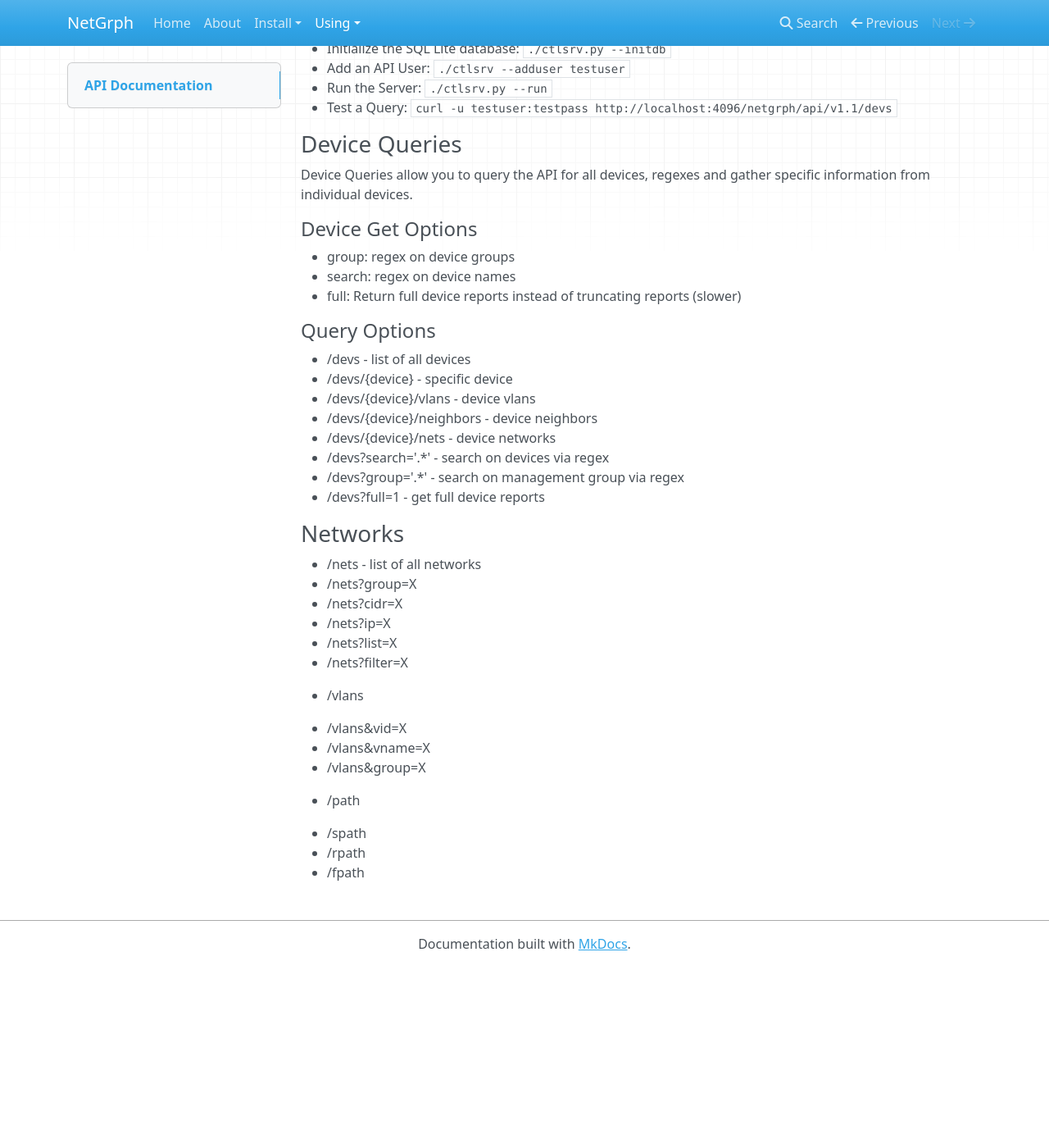
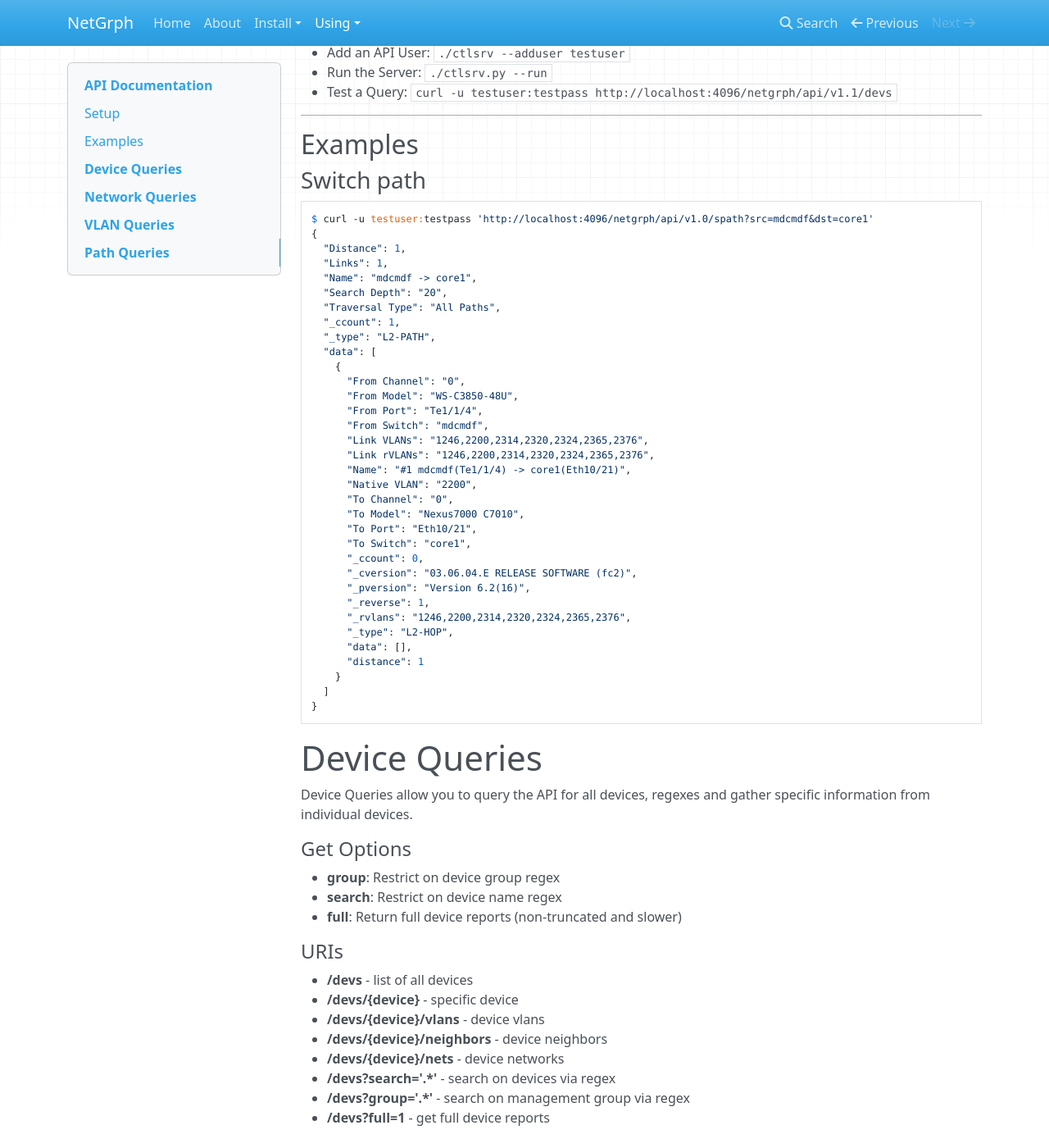
Before and after one commit to yantisj/netgrph, an MkDocs documentation site: the page built from docs/API.md, in a window 1280 px wide and 1400 px high, scrolled down 265 px. Shown: the whole window at 82% size. Built offline with MkDocs 1.6.1, drawn with Linux system fonts in a browser that asks for light colours; nearby versions of some CDN libraries; old or Windows-style settings are respelled for this version of MkDocs; before the commit the page ends 1444 px from its top, so only the background shows below that; some of the changed text lies outside the part shown.

Commit message:
API VLANs and Paths Complete

````diff
--- a/docs/API.md
+++ b/docs/API.md
@@ -12,46 +11,123 @@
 * Run the Server: ```./ctlsrv.py --run```
 * Test a Query: ```curl -u testuser:testpass http://localhost:4096/netgrph/api/v1.1/devs```
 
+___
 
-### Device Queries
+## Examples
+
+### Switch path
+
+```
+$ curl -u testuser:testpass 'http://localhost:4096/netgrph/api/v1.0/spath?src=mdcmdf&dst=core1'
+{
+  "Distance": 1,
+  "Links": 1,
+  "Name": "mdcmdf -> core1",
+  "Search Depth": "20",
+  "Traversal Type": "All Paths",
+  "_ccount": 1,
+  "_type": "L2-PATH",
+  "data": [
+    {
+      "From Channel": "0",
+      "From Model": "WS-C3850-48U",
+      "From Port": "Te1/1/4",
+      "From Switch": "mdcmdf",
+      "Link VLANs": "1246,2200,2314,2320,2324,2365,2376",
+      "Link rVLANs": "1246,2200,2314,2320,2324,2365,2376",
+      "Name": "#1 mdcmdf(Te1/1/4) -> core1(Eth10/21)",
+      "Native VLAN": "2200",
+      "To Channel": "0",
+      "To Model": "Nexus7000 C7010",
+      "To Port": "Eth10/21",
+      "To Switch": "core1",
+      "_ccount": 0,
+      "_cversion": "03.06.04.E RELEASE SOFTWARE (fc2)",
+      "_pversion": "Version 6.2(16)",
+      "_reverse": 1,
+      "_rvlans": "1246,2200,2314,2320,2324,2365,2376",
+      "_type": "L2-HOP",
+      "data": [],
+      "distance": 1
+    }
+  ]
+}
+```
+
+# Device Queries
 
 Device Queries allow you to query the API for all devices, regexes and gather
 specific information from individual devices.
 
-#### Device Get Options
+#### Get Options
 
-* group: regex on device groups
-* search: regex on device names
-* full: Return full device reports instead of truncating reports (slower)
+* __group__: Restrict on device group regex
+* __search__: Restrict on device name regex
+* __full__: Return full device reports (non-truncated and slower)
 
-#### Query Options
+#### URIs
 
-* /devs - list of all devices
-* /devs/{device} - specific device
-* /devs/{device}/vlans - device vlans
-* /devs/{device}/neighbors - device neighbors
-* /devs/{device}/nets - device networks
-* /devs?search='.*' - search on devices via regex
-* /devs?group='.*' - search on management group via regex
-* /devs?full=1 - get full device reports
+* __/devs__ - list of all devices
+* __/devs/{device}__ - specific device
+* __/devs/{device}/vlans__ - device vlans
+* __/devs/{device}/neighbors__ - device neighbors
+* __/devs/{device}/nets__ - device networks
+* __/devs?search='.*'__ - search on devices via regex
+* __/devs?group='.*'__ - search on management group via regex
+* __/devs?full=1__ - get full device reports
 
-### Networks
+# Network Queries
 
-* /nets - list of all networks
-* /nets?group=X
-* /nets?cidr=X
-* /nets?ip=X
-* /nets?list=X
-* /nets?filter=X
+Network Queries allow you to query for networks based on CIDRs, VRF, Role and
+Group filters.
+
+#### GET Options
+
+* __group__: Restrict on device group regex
+* __cidr__: Restrict on device name regex
+* __filter__: Filter via NetGrph vrf:role syntax
+* __ip__: Find most specific CIDR for IP
+
+#### URIs
+* __/nets__ - List of all networks
+* __/nets?group=X__ - List of all networks in a management group
+* __/nets?cidr=X__ - List of all networks found in a CIDR
+* __/nets?ip=X__ - Most Specific CIDR Match
+
+# VLAN Queries
+
+VLAN Queries return lists of all VLANs, specific VLAN trees and VLANs for groups
+
+#### GET Options
+* __group__: VLANs in a Management Group
+* __vid__: VLAN ID
+* __vname__: MGMT-VID Format
+* __range__: VLAN Range eg. 1-1005
+
+#### URIs
+
+* /vlans
+* /vlans?vid=X
+* /vlans?vname=X
+* /vlans?group=X
 
 
-* /vlans
-* /vlans&vid=X
-* /vlans&vname=X
-* /vlans&group=X
+# Path Queries
 
+Path queries allow you to do L2-L4 traversals between any two points on the network.
 
-* /path
-* /spath
-* /rpath
-* /fpath
+#### GET Options
+
+* __src__(required): Source of Path Query (regex support on switch paths)
+* __dst__(required): Destination of Path Query
+* __onepath__(set True): Only show one path, no ECMP
+* __depth__: Depth of Graph Search (default 20)
+* __vrf__: VRF for Routed Queries
+
+Note: src and dst support regexes on switch paths
+
+#### URIs
+* /path?src=[ip]&dst=[ip] - Universal L2-L4 Path Query
+* /spath?src=[switch]&dst[switch.*] - Switch paths using a regex
+* /rpath?src=[ip]&dst=[ip]&vrf=pci - L3 Path inside a VRF
+* /fpath?src=[ip]&dst=[ip] - L4 Path Query
--- a/ngclient.py
+++ b/ngclient.py
@@ -44,7 +44,7 @@
 #qlist = ['/netgrph/api/v1.1/devs?group=MDC', '/netgrph/api/v1.1/devs?group=CON&full=1', \
 #          '/netgrph/api/v1.1/devs/waringsw1']
 
-qlist = ['/netgrph/api/v1.1/nets']
+qlist = ['/netgrph/api/v1.1/vlans']
 
 for q in qlist:
     r = requests.get(url + q, auth=(user, passwd), verify=False)
--- a/ngtest.py
+++ b/ngtest.py
@@ -69,8 +69,8 @@
 ptest['-ip 10.32.1.1 -o JSON'] = '"IP": "10.32.1.1"'
 ptest['-sp mdcmdf hvt404mdf'] = 'core1'
 ptest['-rp 10.33.1.100 10.26.76.1'] = 'core1'
-ptest['-p 10.26.72.142 10.34.72.24'] = 'L4FW FwutilFW'
-ptest['10.26.72.142 10.34.72.24'] = 'L4FW FwutilFW'
+ptest['-p 10.26.72.142 10.34.72.24'] = 'L4-FW FwutilFW'
+ptest['10.26.72.142 10.34.72.24'] = 'L4-FW FwutilFW'
 
 
 # NetDB
````
Also changed, not shown: other parts of docs/API.md (+1 -2 lines), docs/CLI.md (+2 -0 lines), docs/Tutorials.md (+61 -32 lines), 7 other files.
